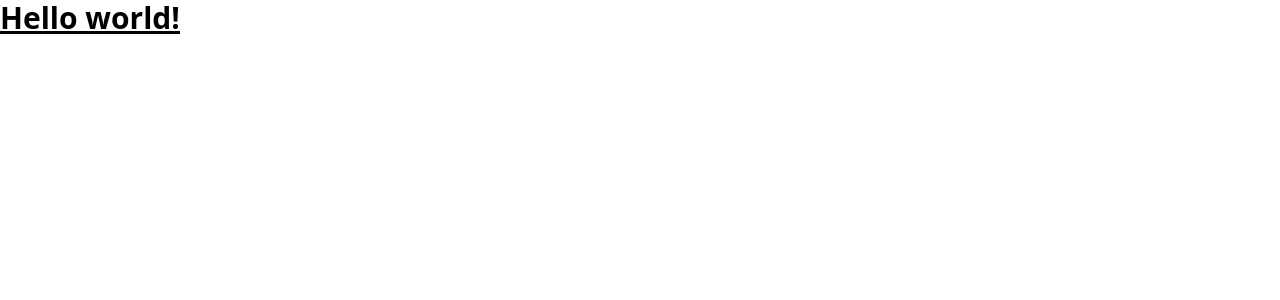
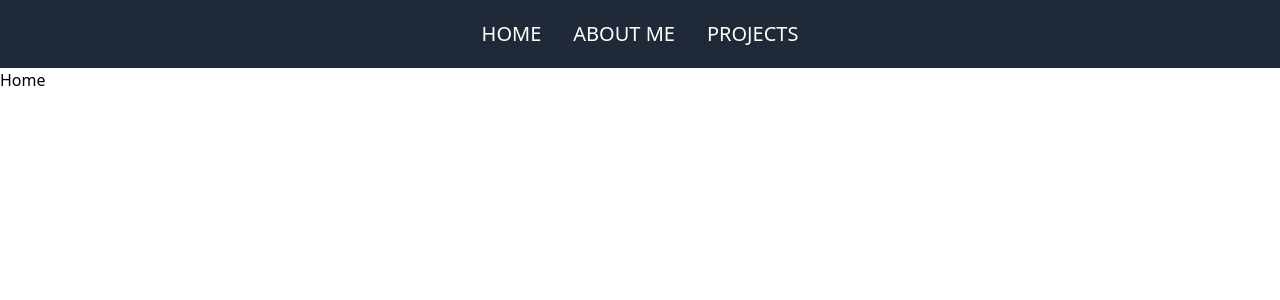
Before and after one commit to Nasc1mento/my-portfolio, a React (Vite) app: page / in a window 1280 px wide. Shown: the top 300 px of the page. Built offline with nearby package versions, Linux system fonts and the light colour scheme.

Commit message:
add navbar component

```diff
--- a/package.json
+++ b/package.json
@@ -10,7 +10,8 @@
   },
   "dependencies": {
     "react": "^18.2.0",
-    "react-dom": "^18.2.0"
+    "react-dom": "^18.2.0",
+    "react-router-dom": "^6.4.2"
   },
   "devDependencies": {
     "@types/react": "^18.0.17",
--- a/src/App.tsx
+++ b/src/App.tsx
@@ -1,11 +1,20 @@
-import { useState } from 'react'
-
+import Layout from './routes/Layout'
+import Home from './routes/Home'
+import Projects from './routes/Projects'
+import About from './routes/About'
+import { BrowserRouter, Route, Routes } from 'react-router-dom';
 
 function App() {
   return (
-    <h1 className="text-3xl font-bold underline">
-      Hello world!
-    </h1>
+    <BrowserRouter>
+      <Routes>
+        <Route path="/" element={<Layout />} >
+          <Route index element={<Home />} />
+          <Route path="projects" element={<Projects />}/>
+          <Route path="about" element={<About />}/>
+        </Route>
+      </Routes>
+    </BrowserRouter>
   )
 }
 
--- /dev/null
+++ b/src/components/Navbar.tsx
@@ -0,0 +1,25 @@
+import { Outlet, Link } from "react-router-dom";
+
+const Navbar = () => {
+  return (
+    <>
+      <nav className="p-5 bg-gray-800 md:flex md:items-center md:justify-center">
+        <ul className="md:flex">
+          <li className="mx-4">
+            <Link className="text-xl text-white hover:text-cyan-500 duration-500" to="/">HOME</Link>
+          </li>
+          <li className="mx-4">
+            <Link className="text-xl text-white hover:text-cyan-500 duration-500" to="/About">ABOUT ME</Link>
+          </li>
+          <li className="mx-4">
+            <Link className="text-xl text-white hover:text-cyan-500 duration-500" to="/Projects">PROJECTS</Link>
+          </li>
+        </ul>
+      </nav>
+
+      <Outlet />
+    </>
+  )
+};
+
+export default Navbar;
--- /dev/null
+++ b/src/routes/About.tsx
@@ -0,0 +1,9 @@
+import React, { Component } from 'react'
+
+export default class About extends Component {
+  render() {
+    return (
+      <div>About</div>
+    )
+  }
+}
--- /dev/null
+++ b/src/routes/Home.tsx
@@ -0,0 +1,9 @@
+import React, { Component } from 'react'
+
+export default class Home extends Component {
+  render() {
+    return (
+      <div>Home</div>
+    )
+  }
+}
--- /dev/null
+++ b/src/routes/Layout.tsx
@@ -0,0 +1,8 @@
+import Navbar from "../components/Navbar";
+const Layout = () => {
+  return (
+    <Navbar />
+  )
+};
+
+export default Layout;
--- /dev/null
+++ b/src/routes/Projects.tsx
@@ -0,0 +1,9 @@
+import React, { Component } from 'react'
+
+export default class Projects extends Component {
+  render() {
+    return (
+      <div>Projects</div>
+    )
+  }
+}
```
Also changed, not shown: 1 other file (tests, documents, lock files or other folders).
